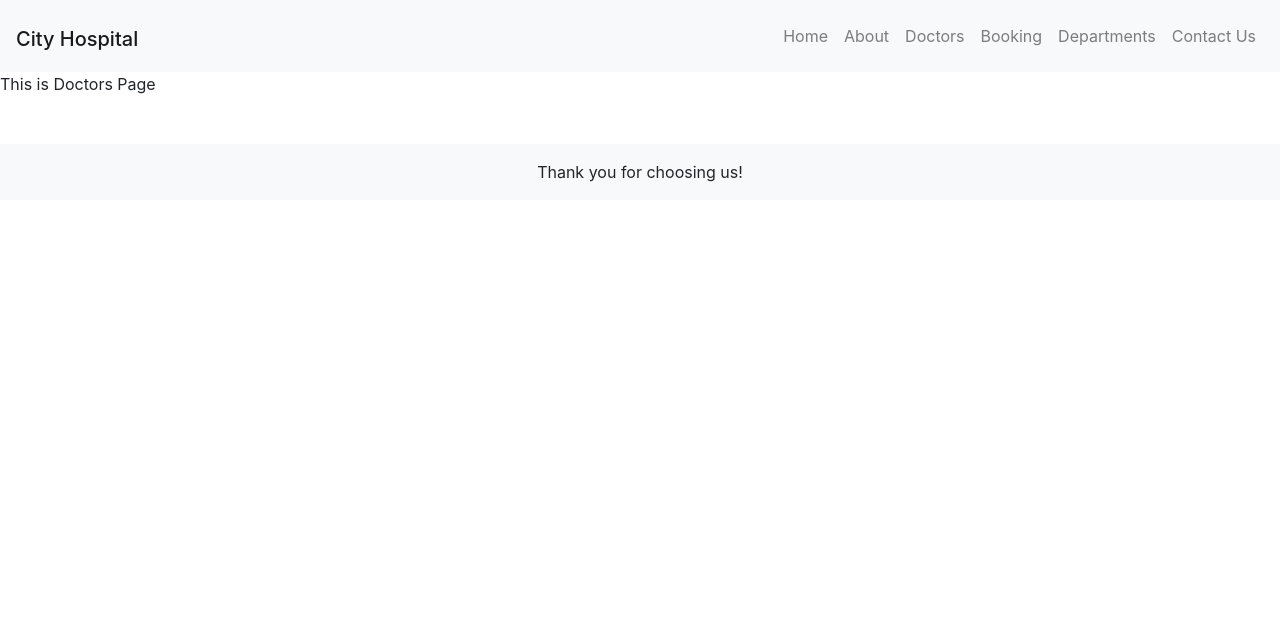
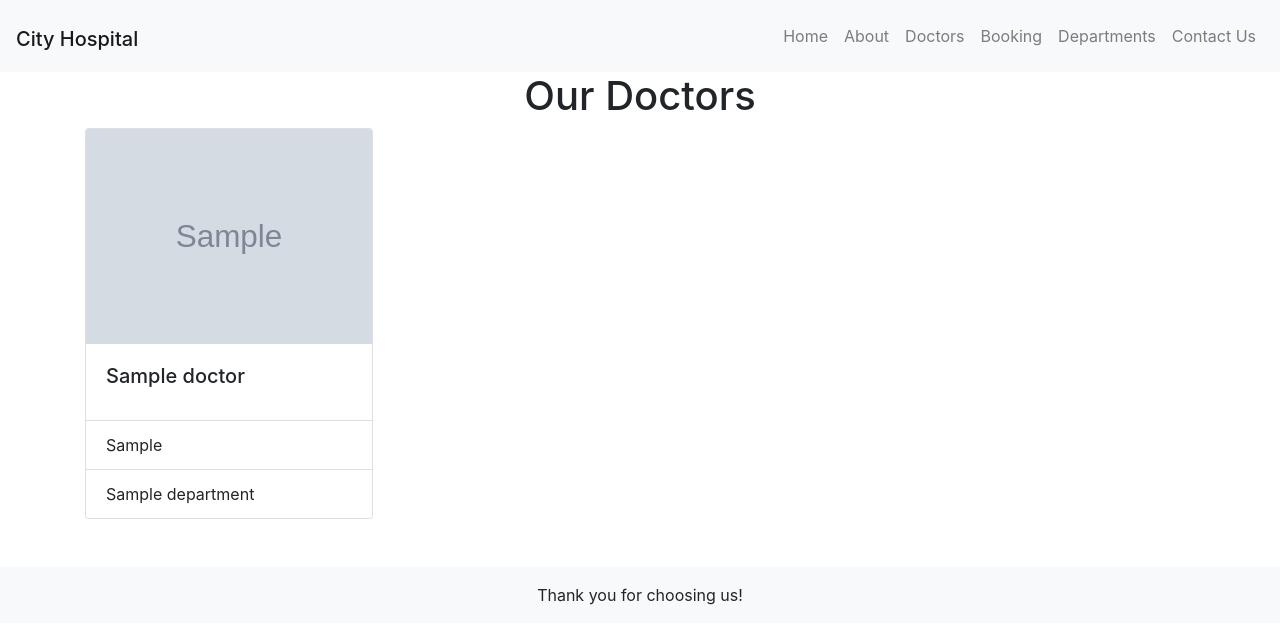
Before and after one commit to Vinayak3097/Hospital_2024, a Django app: page /doctors/ in a window 1280 px wide. Shown: the top 644 px of the page. Run offline with Django 5.2, Linux system fonts and the light colour scheme; tables that the repository leaves empty hold one stand-in row (values such as "Sample post"); grey boxes marked "Sample" are stand-in pictures; some libraries are stand-ins or nearby versions.

Commit message:
Doctors Page are Done

```diff
--- a/django_tutorials/settings.py
+++ b/django_tutorials/settings.py
@@ -109,6 +109,8 @@ STATIC_URL = 'static/'
 STATICFILES_DIRS = [
     os.path.join(BASE_DIR, 'static')
 ]
+MEDIA_ROOT = BASE_DIR/'uploads'
+MEDIA_URL = '/media/'
 
 # Default primary key field type
 # https://docs.djangoproject.com/en/5.0/ref/settings/#default-auto-field
--- a/django_tutorials/urls.py
+++ b/django_tutorials/urls.py
@@ -14,10 +14,13 @@ Including another URLconf
     1. Import the include() function: from django.urls import include, path
     2. Add a URL to urlpatterns:  path('blog/', include('blog.urls'))
 """
+from xml.dom.minidom import Document
 from django.contrib import admin
 from django.urls import path,include
+from django.conf import settings
+from django.conf.urls.static import static
 
 urlpatterns = [
     path('admin/', admin.site.urls),
     path('', include('home.urls')),
-]
+] + static(settings.MEDIA_URL, document_root=settings.MEDIA_ROOT)
--- a/home/admin.py
+++ b/home/admin.py
@@ -2,3 +2,4 @@ from django.contrib import admin
 from . import models
 
 admin.site.register(models.Department)
+admin.site.register(models.Doctor)
--- a/home/models.py
+++ b/home/models.py
@@ -4,8 +4,14 @@ class Department(models.Model):
     dept_name = models.CharField(max_length=100)
     dept_description = models.TextField()
 
+    def __str__(self):
+        return self.dept_name
+
 class Doctor(models.Model):
     doc_name = models.CharField(max_length=100)
     doc_spec = models.CharField(max_length=100)
     dept_name = models.ForeignKey(Department, on_delete=models.CASCADE)
     doc_image = models.ImageField(upload_to='doctors')
+
+    def __str__(self):
+        return self.doc_name
--- a/home/views.py
+++ b/home/views.py
@@ -1,6 +1,6 @@
 from django.shortcuts import render
 from django.http import HttpResponse
-from .models import Department
+from .models import Department,Doctor
 
 
 def index(request):
@@ -13,7 +13,10 @@ def booking(request):
     return render(request, 'booking.html')
 
 def doctors(request):
-    return render(request, 'doctors.html')
+    doctor = {
+        'docs' : Doctor.objects.all()
+    }
+    return render(request, 'doctors.html', doctor)
 
 def contact(request):
     return render(request, 'contact.html')
--- a/templates/doctors.html
+++ b/templates/doctors.html
@@ -1,4 +1,22 @@
 {% extends 'base.html' %}
 {% block title %}Doctors Page{% endblock %}
 
-{% block content %}This is Doctors Page{% endblock %}
+{% block content %}
+<h1 class="text-center">Our Doctors</h1>
+
+<div class="container">
+    {% for doc in docs %}
+    <div class="card" style="width: 18rem;">
+        <img class="card-img-top" src="{{doc.doc_image.url}}" alt="{{doc.doc_name}}">
+        <div class="card-body">
+            <h5 class="card-title">{{doc.doc_name}}</h5>
+        </div>
+        <ul class="list-group list-group-flush">
+            <li class="list-group-item">{{doc.doc_spec}}</li>
+            <li class="list-group-item">{{doc.dept_name}}</li>
+        </ul>
+    </div>
+    {% endfor %}
+</div>
+
+{% endblock %}
```
Also changed, not shown: home/migrations/0002_doctor.py (added), uploads/doctors/grey.jpg (added).
